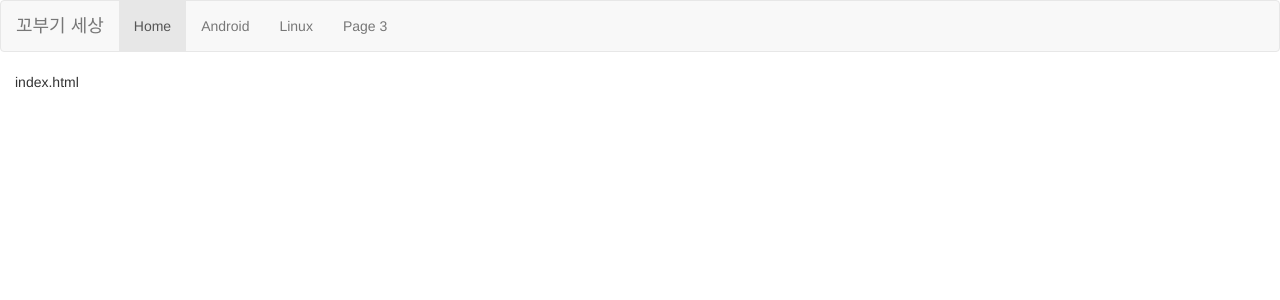
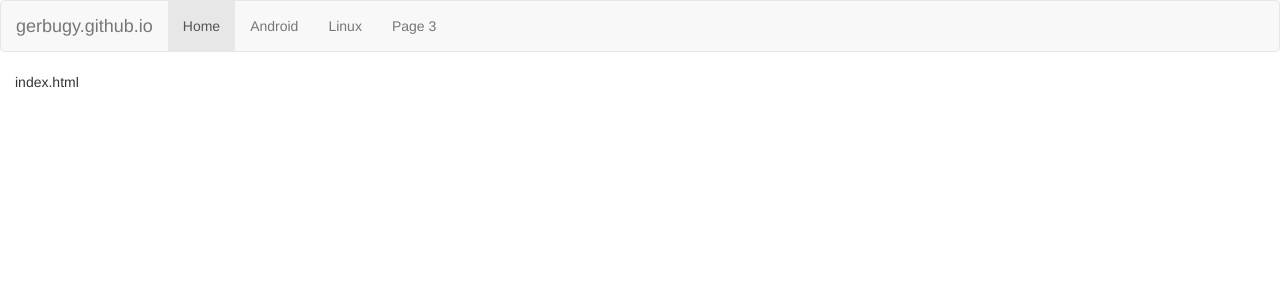
Before and after one commit to gerbugy/gerbugy.github.io, a Jekyll site: the page built from index.html, in a window 1280 px wide. Shown: the top 300 px of the page. Built offline with Jekyll 4.4.1, drawn with Linux system fonts in a browser that asks for light colours.

Commit message:
Update header.html

```diff
--- a/_includes/header.html
+++ b/_includes/header.html
@@ -1,7 +1,7 @@
 <nav class="navbar navbar-default">
   <div class="container-fluid">
     <div class="navbar-header">
-      <a class="navbar-brand" href="/">꼬부기 세상</a>
+      <a class="navbar-brand" href="/">gerbugy.github.io</a>
     </div>
     <ul class="nav navbar-nav">
       <li class="active"><a href="#">Home</a></li>
```
